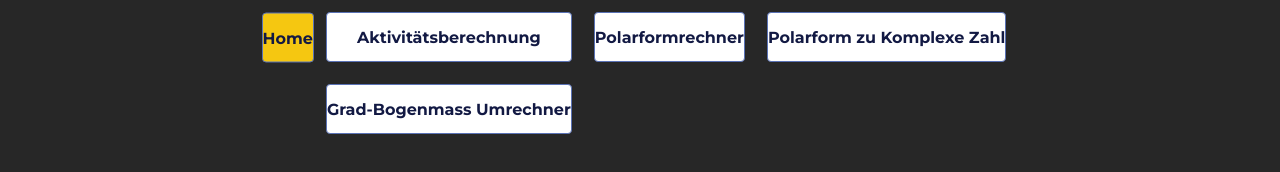
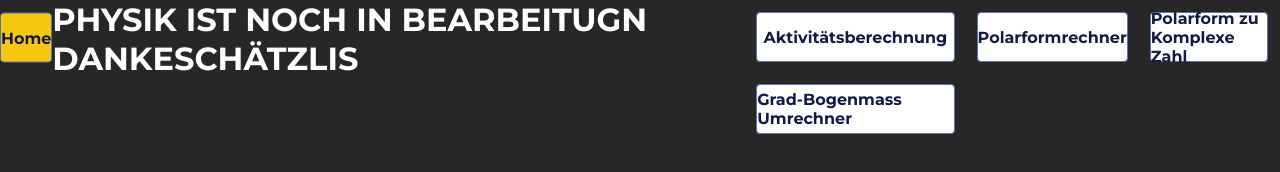
Before and after one commit to yeigensatz/pameisen, a plain HTML site: page physik.html in a window 1280 px wide. Drawn offline with Linux system fonts and the light colour scheme.

Commit message:
Update physik.html

```diff
--- a/physik.html
+++ b/physik.html
@@ -15,6 +15,7 @@
     <aside>
         <a href="/pameisen" role="button" class="button button__link homebtn" style="background-color:#f5c711; text-decoration:none;">Home</a>
     </aside>
+    <h1 style="color:white;">PHYSIK IST NOCH IN BEARBEITUGN DANKESCHÄTZLIS</h1>
     <div class="container mx-auto max-width-md">
         <table>
             <tr>
```
